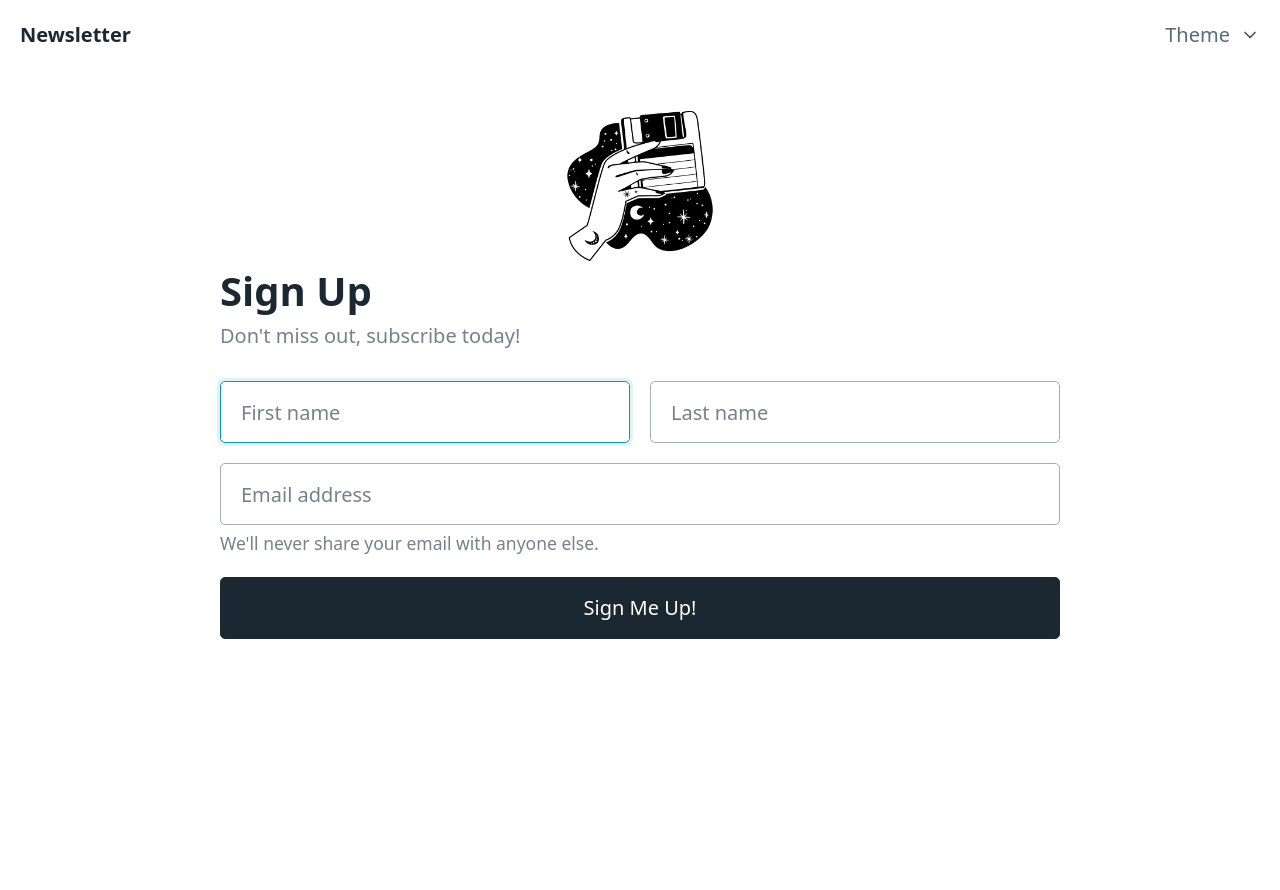
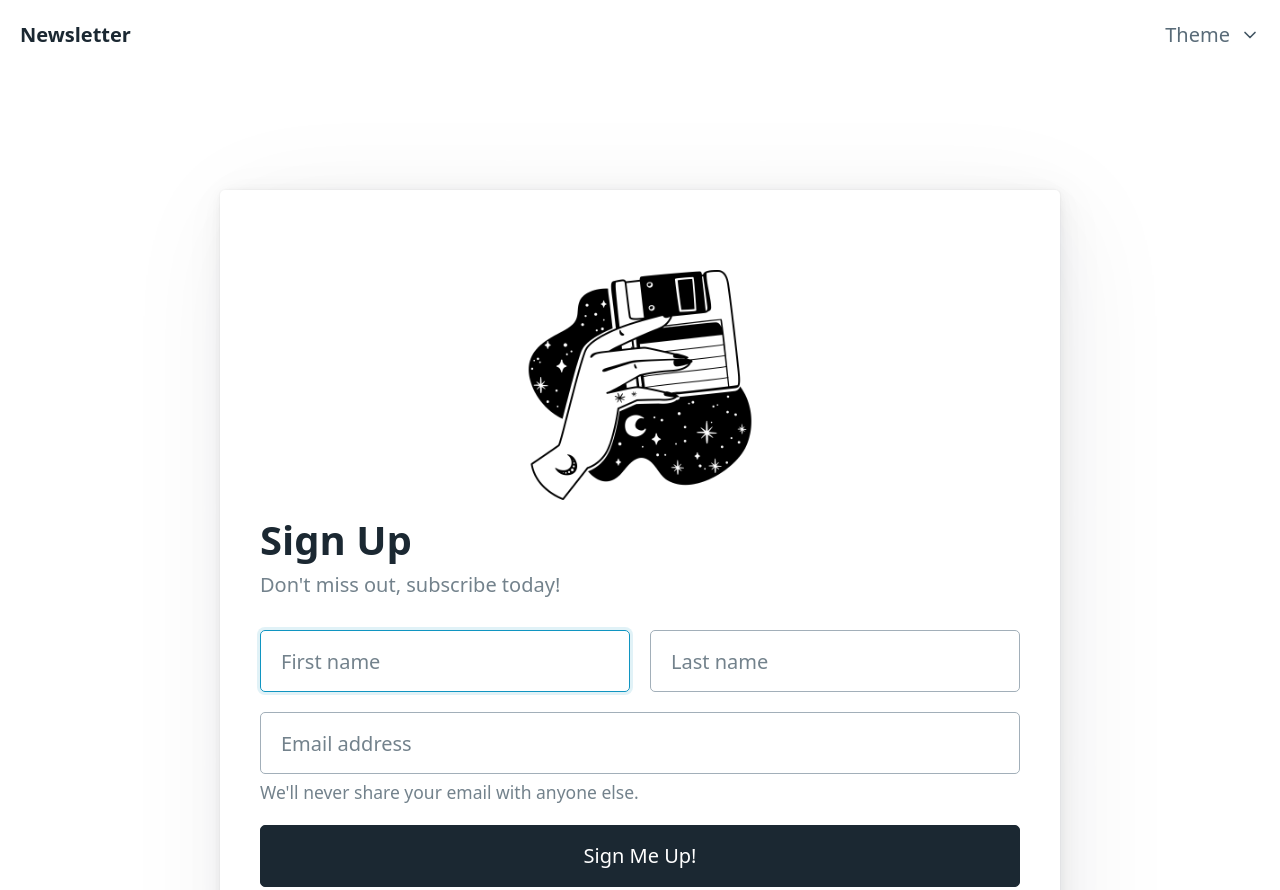
Before and after one commit to guieltorres/newsletter-signup, a website: page src/views/signup.html in a window 1280 px wide. Shown: the top 890 px of the page. Before the commit the page ends 800 px from the top, so only its background shows below. Drawn offline with nearby package versions, Linux system fonts and the light colour scheme; files that its build step writes are made by us from their sources; files whose address does not match are found by name.

Commit message:
feat: adjust signup layout

```diff
--- a/public/css/styles.css
+++ b/public/css/styles.css
@@ -7,9 +7,15 @@ body > main {
   padding: 1rem 0;
 }
 
-main > img {
-  width: 150px;
-  align-self: center;
+article > img {
+  display: flex;
+  margin: 0 auto;
+  width: 230px;
+  padding-bottom: 10px;
+}
+
+form > button {
+  margin-bottom: 0;
 }
 
 .invert-img {
--- a/src/views/signup.html
+++ b/src/views/signup.html
@@ -52,6 +52,7 @@
         title="computer stickers"
         >Computer stickers created by Stickers - Flaticon</a
       > -->
+      <article>
         <img src="images/logo1.png" alt="logo1" data-theme="light" />
         <hgroup>
           <h1>Sign Up</h1>
@@ -67,15 +68,26 @@
               required
               autofocus
             />
-          <input type="text" name="lastname" placeholder="Last name" required />
+            <input
+              type="text"
+              name="lastname"
+              placeholder="Last name"
+              required
+            />
           </div>
-        <input type="email" name="email" placeholder="Email address" required />
+          <input
+            type="email"
+            name="email"
+            placeholder="Email address"
+            required
+          />
           <small>We'll never share your email with anyone else.</small>
           <!-- Button -->
           <button role="button" class="contrast" type="submit">
             Sign Me Up!
           </button>
         </form>
+      </article>
     </main>
     <!-- ./ Main -->
 
```
Lines whose indentation alone changed are shown as unchanged.
